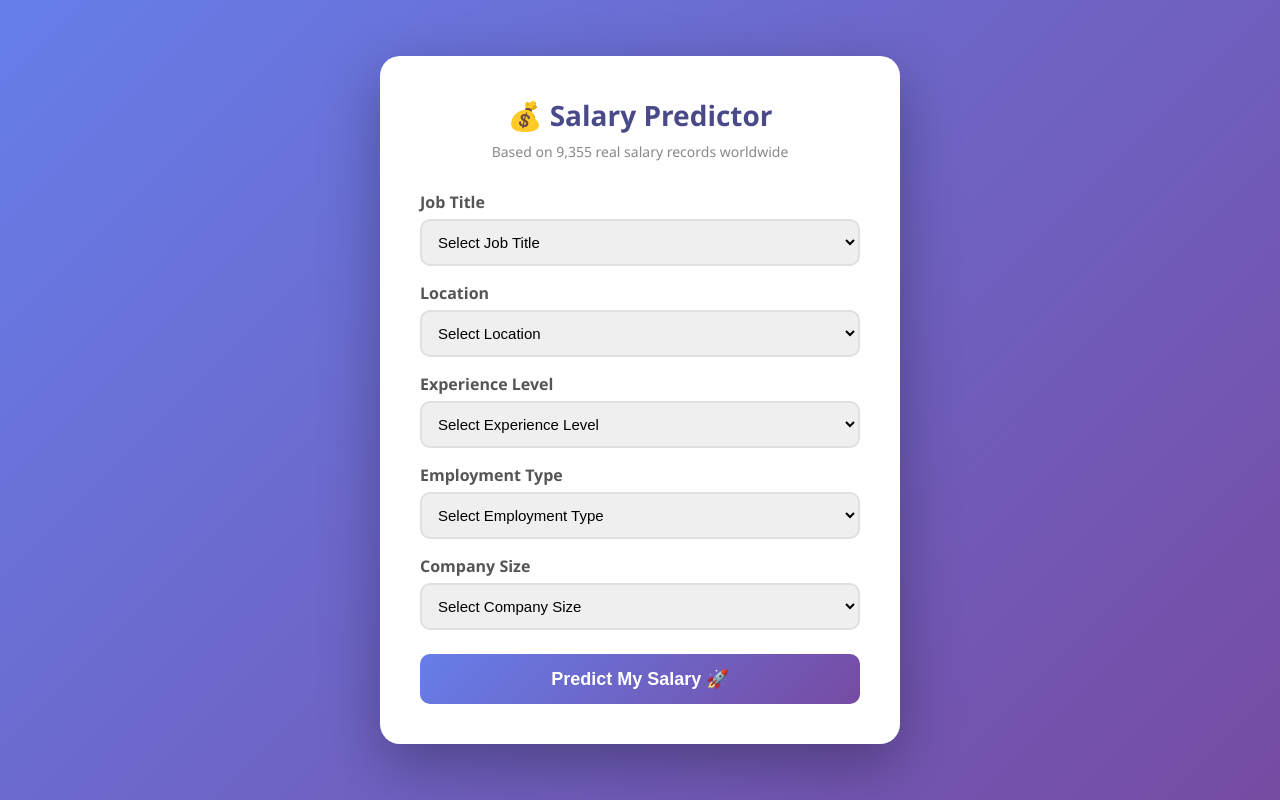
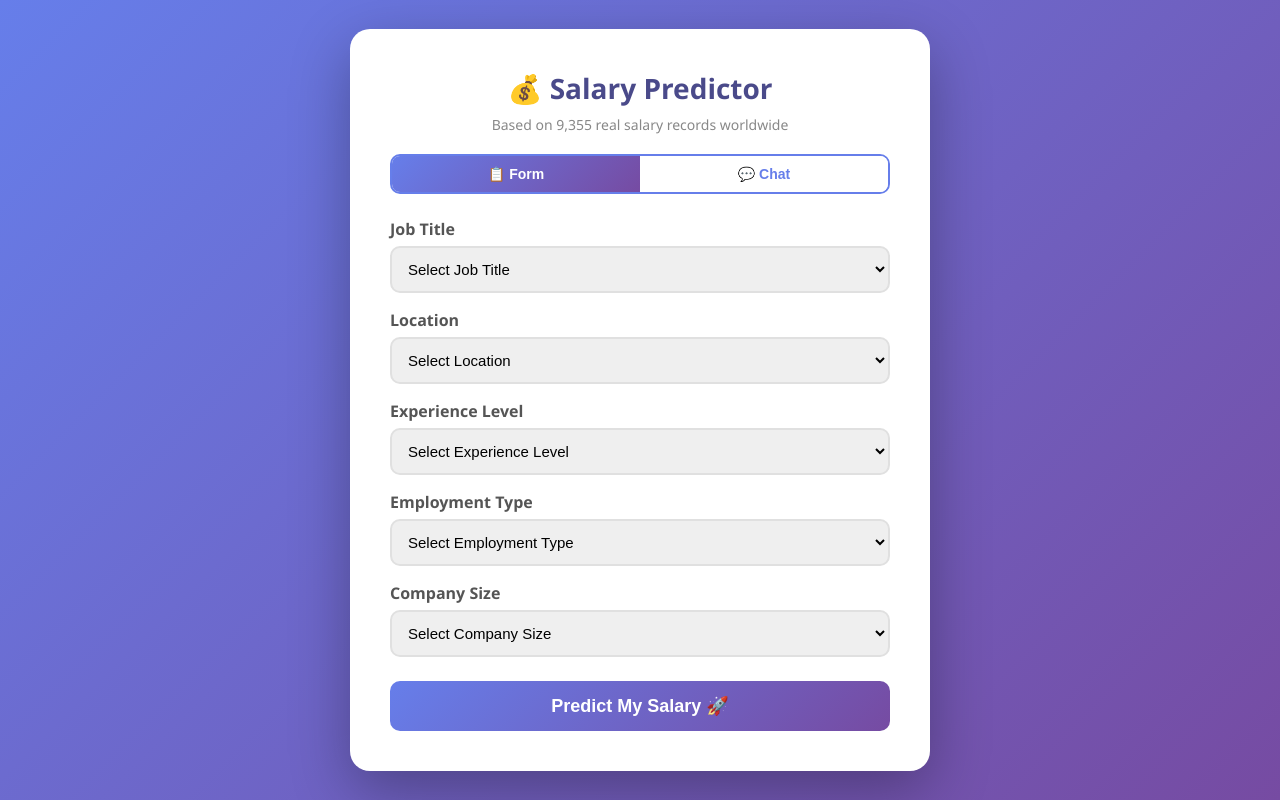
Before and after one commit to PavanaRealm/salary-predictor, a Flask app: page / in a window 1280 px wide. Run offline with Flask 3, Linux system fonts and the light colour scheme; parts of the project's set-up code (start-up, migrations or seed data) failed here and were passed over.

Commit message:
Add conversational RAG chat layer with Groq AI

```diff
--- a/app.py
+++ b/app.py
@@ -1,77 +1,94 @@
-from flask import Flask, request, render_template
+from flask import Flask, request, render_template, jsonify
 import pickle
 import pandas as pd
 import os
+from groq import Groq
+import json
 
 app = Flask(__name__)
 
-with open('salary_model2.pkl', 'rb') as f:
+with open("salary_model2.pkl", "rb") as f:
     model = pickle.load(f)
 
-with open('encoders.pkl', 'rb') as f:
+with open("encoders.pkl", "rb") as f:
     encoders = pickle.load(f)
 
-job_titles = list(encoders['job_title'].classes_)
-locations = list(encoders['location'].classes_)
-experiences = list(encoders['experience'].classes_)
-employments = list(encoders['employment'].classes_)
-sizes = list(encoders['size'].classes_)
+job_titles = list(encoders["job_title"].classes_)
+locations = list(encoders["location"].classes_)
+experiences = list(encoders["experience"].classes_)
+employments = list(encoders["employment"].classes_)
+sizes = list(encoders["size"].classes_)
 
-german_countries = ['Germany', 'France', 'Spain']
+german_countries = ["Germany", "France", "Spain"]
+client = Groq(api_key=os.environ.get("GROQ_API_KEY"))
 
-@app.route('/')
+def predict_salary(job_title, location, experience, employment, size):
+    try:
+        job_encoded = encoders["job_title"].transform([job_title])[0]
+        location_encoded = encoders["location"].transform([location])[0]
+        experience_encoded = encoders["experience"].transform([experience])[0]
+        employment_encoded = encoders["employment"].transform([employment])[0]
+        size_encoded = encoders["size"].transform([size])[0]
+        input_data = pd.DataFrame([[2024, job_encoded, location_encoded, experience_encoded, employment_encoded, size_encoded]],
+                                  columns=["work_year", "job_encoded", "location_encoded", "experience_encoded", "employment_encoded", "size_encoded"])
+        prediction = model.predict(input_data)[0]
+        if location in german_countries:
+            currency = "euro"
+        elif location == "United Kingdom":
+            currency = "pound"
+        else:
+            currency = "dollar"
+        symbols = {"euro": "€", "pound": "£", "dollar": "$"}
+        return f"{symbols[currency]}{prediction:,.0f}"
+    except Exception as e:
+        return None
+
+@app.route("/")
 def home():
-    return render_template('index.html',
-                           job_titles=job_titles,
-                           locations=locations,
-                           experiences=experiences,
-                           employments=employments,
-                           sizes=sizes)
+    return render_template("index.html", job_titles=job_titles, locations=locations,
+                           experiences=experiences, employments=employments, sizes=sizes)
 
-@app.route('/predict', methods=['POST'])
+@app.route("/predict", methods=["POST"])
 def predict():
-    work_year = 2024
-    job_title = request.form['job_title']
-    location = request.form['location']
-    experience = request.form['experience']
-    employment = request.form['employment']
-    size = request.form['size']
+    job_title = request.form["job_title"]
+    location = request.form["location"]
+    experience = request.form["experience"]
+    employment = request.form["employment"]
+    size = request.form["size"]
+    salary = predict_salary(job_title, location, experience, employment, size)
+    return render_template("index.html", prediction=salary, job_title=job_title,
+                           location=location, experience=experience, employment=employment,
+                           size=size, job_titles=job_titles, locations=locations,
+                           experiences=experiences, employments=employments, sizes=sizes)
 
-    job_encoded = encoders['job_title'].transform([job_title])[0]
-    location_encoded = encoders['location'].transform([location])[0]
-    experience_encoded = encoders['experience'].transform([experience])[0]
-    employment_encoded = encoders['employment'].transform([employment])[0]
-    size_encoded = encoders['size'].transform([size])[0]
+@app.route("/chat", methods=["POST"])
+def chat():
+    user_message = request.json.get("message")
+    system_prompt = f"""You are a salary prediction assistant. Extract job details from the user message.
+Available options:
+- Job Titles: {job_titles}
+- Locations: {locations}
+- Experience Levels: {experiences}
+- Employment Types: {employments}
+- Company Sizes: {sizes}
+Return ONLY a JSON object like this:
+{{"job_title": "Data Scientist", "location": "Germany", "experience": "Senior", "employment": "Full-time", "size": "M", "ready": true}}
+If you cannot extract all details return:
+{{"ready": false, "message": "Please tell me your job title, location, experience level, employment type and company size."}}"""
+    response = client.chat.completions.create(
+        model="llama-3.1-8b-instant",
+        messages=[{"role": "system", "content": system_prompt}, {"role": "user", "content": user_message}]
+    )
+    result = json.loads(response.choices[0].message.content)
+    if result.get("ready"):
+        salary = predict_salary(result["job_title"], result["location"], result["experience"], result["employment"], result["size"])
+        if salary:
+            return jsonify({"response": f"Based on your profile as a {result['job_title']} in {result['location']} with {result['experience']} experience, your predicted salary is {salary}"})
+        else:
+            return jsonify({"response": "Sorry I could not predict the salary. Please check your inputs."})
+    else:
+        return jsonify({"response": result.get("message")})
 
-    input_data = pd.DataFrame([[work_year, job_encoded, location_encoded,
-                                experience_encoded, employment_encoded, size_encoded]],
-                              columns=['work_year', 'job_encoded', 'location_encoded',
-                                      'experience_encoded', 'employment_encoded', 'size_encoded'])
-
-    prediction = model.predict(input_data)[0]
-
-    if location in german_countries:
-        currency = "€"
-    elif location == 'United Kingdom':
-        currency = "£"
-    else:
-        currency = "$"
-
-    salary = f"{currency}{prediction:,.0f}"
-
-    return render_template('index.html',
-                           prediction=salary,
-                           job_title=job_title,
-                           location=location,
-                           experience=experience,
-                           employment=employment,
-                           size=size,
-                           job_titles=job_titles,
-                           locations=locations,
-                           experiences=experiences,
-                           employments=employments,
-                           sizes=sizes)
-
-if __name__ == '__main__':
-    port = int(os.environ.get('PORT', 5000))
-    app.run(host='0.0.0.0', port=port, debug=False)
+if __name__ == "__main__":
+    port = int(os.environ.get("PORT", 5000))
+    app.run(host="0.0.0.0", port=port, debug=False)
--- a/templates/index.html
+++ b/templates/index.html
@@ -21,10 +21,34 @@
             border-radius: 20px;
             box-shadow: 0 20px 60px rgba(0,0,0,0.3);
             width: 100%;
-            max-width: 520px;
+            max-width: 580px;
         }
         h1 { color: #4a4a8a; font-size: 28px; margin-bottom: 8px; text-align: center; }
-        p.subtitle { color: #888; margin-bottom: 30px; font-size: 14px; text-align: center; }
+        p.subtitle { color: #888; margin-bottom: 20px; font-size: 14px; text-align: center; }
+        .tabs {
+            display: flex;
+            margin-bottom: 24px;
+            border-radius: 10px;
+            overflow: hidden;
+            border: 2px solid #667eea;
+        }
+        .tab {
+            flex: 1;
+            padding: 10px;
+            text-align: center;
+            cursor: pointer;
+            font-weight: 600;
+            color: #667eea;
+            background: white;
+            border: none;
+            font-size: 14px;
+        }
+        .tab.active {
+            background: linear-gradient(135deg, #667eea, #764ba2);
+            color: white;
+        }
+        .panel { display: none; }
+        .panel.active { display: block; }
         label { display: block; color: #555; font-weight: 600; margin-bottom: 6px; margin-top: 16px; }
         select {
             width: 100%;
@@ -33,7 +57,7 @@
             border-radius: 10px;
             font-size: 15px;
         }
-        button {
+        button.predict-btn {
             width: 100%;
             padding: 14px;
             background: linear-gradient(135deg, #667eea, #764ba2);
@@ -56,12 +80,63 @@
         .result h2 { font-size: 15px; margin-bottom: 8px; opacity: 0.9; }
         .result h3 { font-size: 40px; font-weight: 700; }
         .result p { font-size: 13px; margin-top: 6px; opacity: 0.8; }
+        .chat-box {
+            height: 300px;
+            overflow-y: auto;
+            border: 2px solid #e0e0e0;
+            border-radius: 10px;
+            padding: 15px;
+            margin-bottom: 15px;
+            background: #f9f9f9;
+        }
+        .message { margin-bottom: 12px; display: flex; flex-direction: column; }
+        .message.user { align-items: flex-end; }
+        .message.bot { align-items: flex-start; }
+        .bubble {
+            padding: 10px 15px;
+            border-radius: 15px;
+            max-width: 80%;
+            font-size: 14px;
+            line-height: 1.5;
+        }
+        .user .bubble {
+            background: linear-gradient(135deg, #667eea, #764ba2);
+            color: white;
+        }
+        .bot .bubble {
+            background: white;
+            border: 2px solid #e0e0e0;
+            color: #333;
+        }
+        .chat-input { display: flex; gap: 10px; }
+        .chat-input input {
+            flex: 1;
+            padding: 12px;
+            border: 2px solid #e0e0e0;
+            border-radius: 10px;
+            font-size: 14px;
+        }
+        .chat-input button {
+            padding: 12px 20px;
+            background: linear-gradient(135deg, #667eea, #764ba2);
+            color: white;
+            border: none;
+            border-radius: 10px;
+            cursor: pointer;
+            font-size: 16px;
+        }
+        .hint { color: #888; font-size: 12px; margin-bottom: 12px; text-align: center; }
     </style>
 </head>
 <body>
     <div class="container">
         <h1>💰 Salary Predictor</h1>
         <p class="subtitle">Based on 9,355 real salary records worldwide</p>
+        <div class="tabs">
+            <button class="tab active" onclick="showTab('form', this)">📋 Form</button>
+            <button class="tab" onclick="showTab('chat', this)">💬 Chat</button>
+        </div>
+        <div id="form-panel" class="panel active">
             <form action="/predict" method="post">
                 <label>Job Title</label>
                 <select name="job_title" required>
@@ -98,7 +173,7 @@
                     <option value="M">Medium</option>
                     <option value="L">Large</option>
                 </select>
-            <button type="submit">Predict My Salary 🚀</button>
+                <button type="submit" class="predict-btn">Predict My Salary 🚀</button>
             </form>
             {% if prediction %}
             <div class="result">
@@ -108,5 +183,55 @@
             </div>
             {% endif %}
         </div>
+        <div id="chat-panel" class="panel">
+            <p class="hint">💡 Try: "What is the salary for a Data Scientist in Germany with Senior experience?"</p>
+            <div class="chat-box" id="chat-box">
+                <div class="message bot">
+                    <div class="bubble">👋 Hi! I can predict your salary. Tell me your job title, location, experience level, employment type and company size!</div>
+                </div>
+            </div>
+            <div class="chat-input">
+                <input type="text" id="chat-input" placeholder="Ask me about salaries..." />
+                <button onclick="sendMessage()">➤</button>
+            </div>
+        </div>
+    </div>
+    <script>
+        function showTab(tab, el) {
+            document.querySelectorAll('.tab').forEach(t => t.classList.remove('active'));
+            document.querySelectorAll('.panel').forEach(p => p.classList.remove('active'));
+            document.getElementById(tab + '-panel').classList.add('active');
+            el.classList.add('active');
+        }
+        async function sendMessage() {
+            const input = document.getElementById('chat-input');
+            const message = input.value.trim();
+            if (!message) return;
+            addMessage(message, 'user');
+            input.value = '';
+            addMessage('Thinking...', 'bot', 'thinking');
+            const response = await fetch('/chat', {
+                method: 'POST',
+                headers: { 'Content-Type': 'application/json' },
+                body: JSON.stringify({ message })
+            });
+            const data = await response.json();
+            const thinking = document.getElementById('thinking');
+            if (thinking) thinking.remove();
+            addMessage(data.response, 'bot');
+        }
+        function addMessage(text, sender, id) {
+            const box = document.getElementById('chat-box');
+            const div = document.createElement('div');
+            div.className = 'message ' + sender;
+            if (id) div.id = id;
+            div.innerHTML = '<div class="bubble">' + text + '</div>';
+            box.appendChild(div);
+            box.scrollTop = box.scrollHeight;
+        }
+        document.getElementById('chat-input').addEventListener('keypress', function(e) {
+            if (e.key === 'Enter') sendMessage();
+        });
+    </script>
 </body>
 </html>
```
Lines whose indentation alone changed are shown as unchanged.
